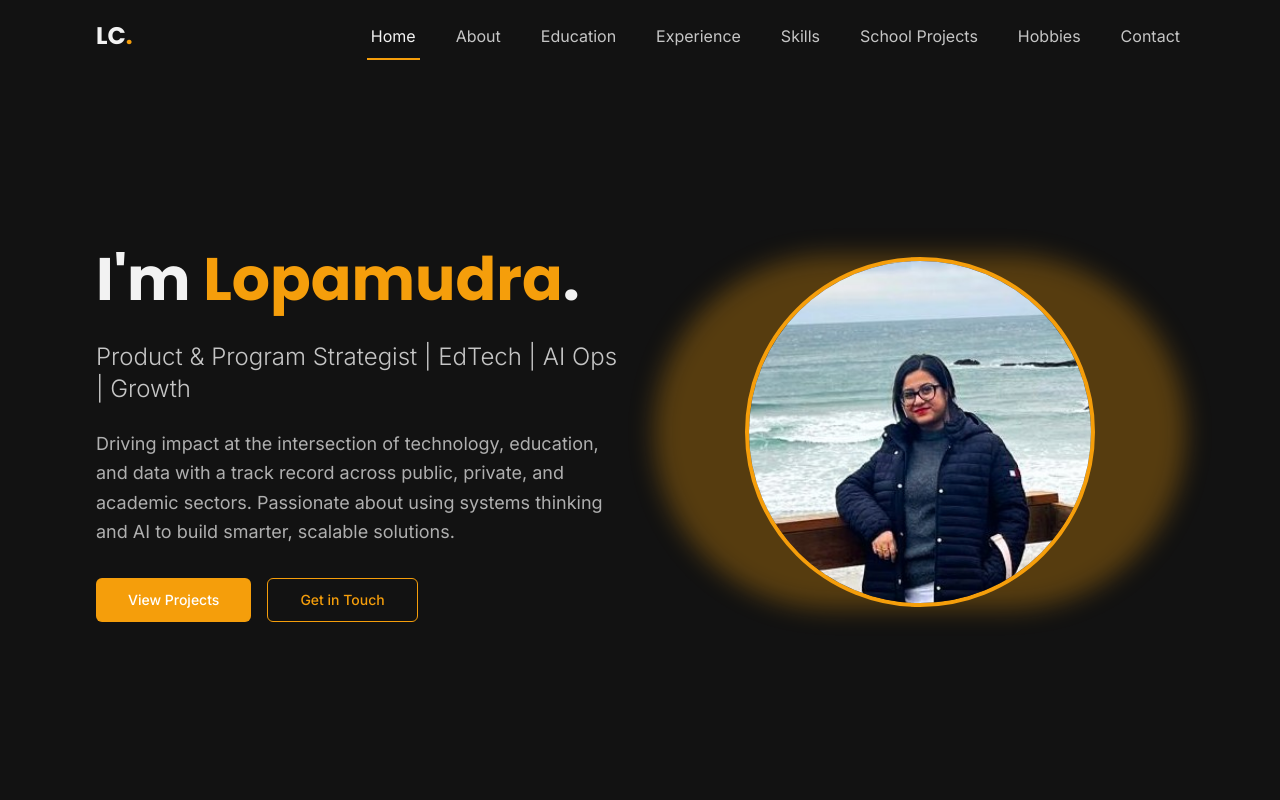
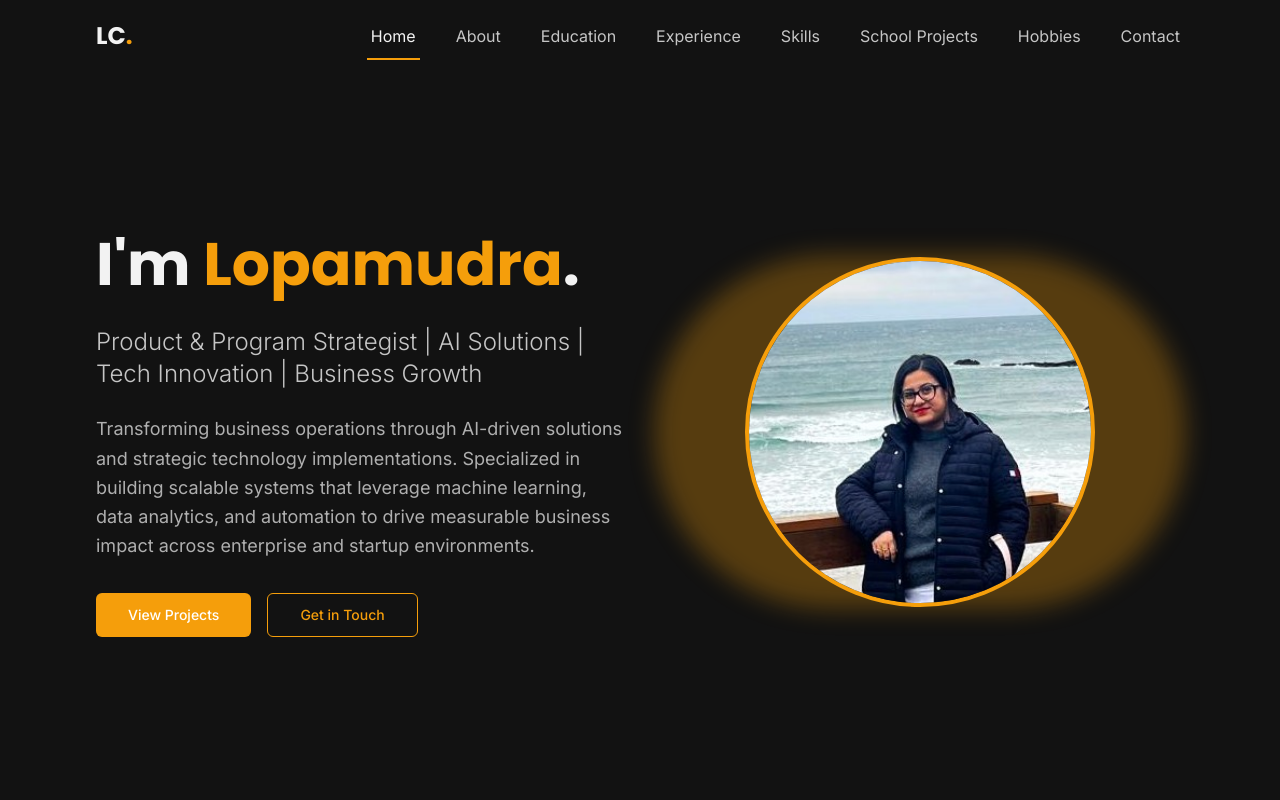
Before and after one commit to chaklopa/LopamudraChakravarty_Webpage, a React (Vite) app: page / in a window 1280 px wide. Shown: the top 800 px of the page. Built offline with nearby package versions, Linux system fonts and the light colour scheme.

Commit message:
Refactor: Update home page content
Update the hero section to reflect tech industry focus and emphasize AI for business.

```diff
--- a/src/components/Hero.tsx
+++ b/src/components/Hero.tsx
@@ -27,13 +27,13 @@ const Hero = () => {
 
             <div className="fade-up" style={{ animationDelay: '0.1s' }}>
               <p className="text-xl md:text-2xl font-light text-foreground/80 mb-6">
-                Product & Program Strategist | EdTech | AI Ops | Growth
+                Product & Program Strategist | AI Solutions | Tech Innovation | Business Growth
               </p>
             </div>
 
             <div className="fade-up" style={{ animationDelay: '0.2s' }}>
               <p className="text-lg text-foreground/70 mb-8 leading-relaxed max-w-xl">
-                Driving impact at the intersection of technology, education, and data with a track record across public, private, and academic sectors. Passionate about using systems thinking and AI to build smarter, scalable solutions.
+                Transforming business operations through AI-driven solutions and strategic technology implementations. Specialized in building scalable systems that leverage machine learning, data analytics, and automation to drive measurable business impact across enterprise and startup environments.
               </p>
             </div>
 
```
